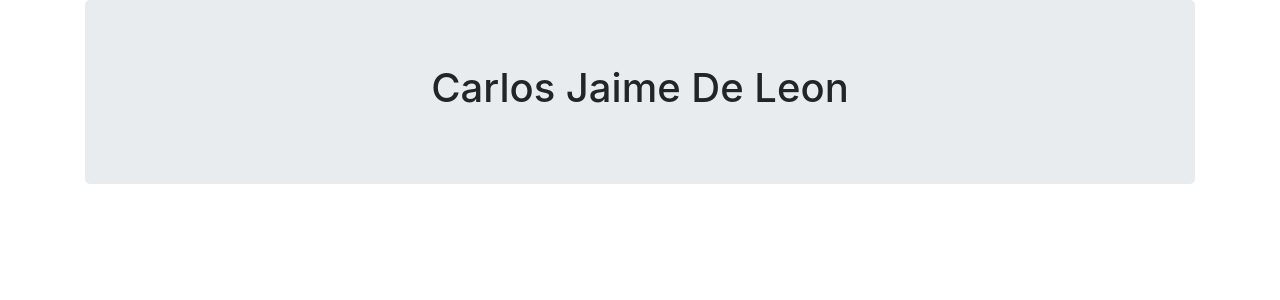
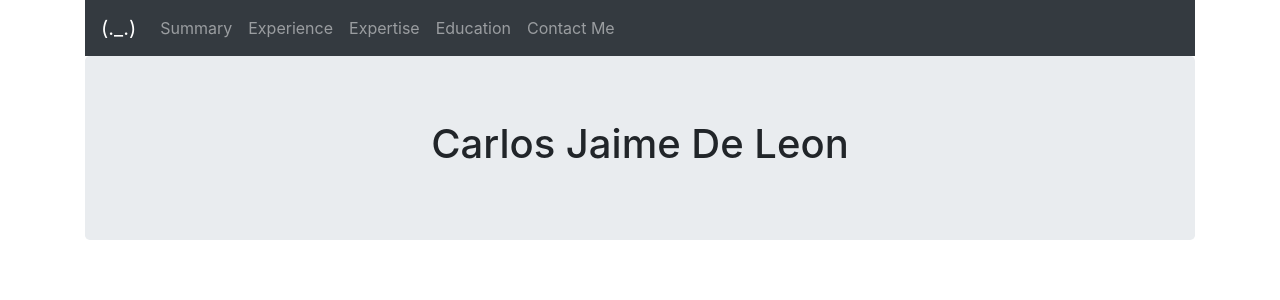
Before and after one commit to cjcdeleon/dev-portfolio-reactjs, a React (Create React App) app: page / in a window 1280 px wide. Shown: the top 300 px of the page. Built offline with nearby package versions, Linux system fonts and the light colour scheme.

Commit message:
add navigation bar

```diff
--- a/src/App.js
+++ b/src/App.js
@@ -1,11 +1,29 @@
 import './App.css';
-import { Container, Jumbotron, ToastHeader } from 'react-bootstrap';
+import { Container, Jumbotron, Row, Col } from 'react-bootstrap';
+import Navigation from './components/Navigation';
+
+const data = {
+  navSections: [
+  "Summary"
+  ,"Experience"
+  ,"Expertise"
+  ,"Education"
+  ,"Contact Me"
+  ]
+};
 
 const App = () => (
   <Container>
-    <Jumbotron>
-      <h1 class="text-center">Carlos Jaime De Leon</h1>
-    </Jumbotron>
+    <Row>
+      <Col><Navigation navSections={data.navSections}/></Col>
+    </Row>
+    <Row>
+      <Col>
+        <Jumbotron>
+          <h1 class="text-center">Carlos Jaime De Leon</h1>
+        </Jumbotron>
+      </Col>
+    </Row>
   </Container>
 );
 
--- /dev/null
+++ b/src/components/Navigation.js
@@ -0,0 +1,22 @@
+import { Navbar, Nav } from 'react-bootstrap';
+
+const Navigation = ({navSections}) => {
+	return (
+	<>
+		<Navbar bg="dark" variant="dark" expand="lg">
+			<Navbar.Brand href="#about">(._.)</Navbar.Brand>
+			<Navbar.Toggle aria-controls="basic-navbar-nav" />
+			<Navbar.Collapse id="basic-navbar-nav">
+				<Nav className="mr-auto">
+					{navSections.map(value => (
+					<Nav.Link href={`#${value}`}>{value}</Nav.Link>
+					))
+					}
+				</Nav>
+			</Navbar.Collapse>
+		</Navbar>
+	</>
+	);
+}
+
+export default Navigation;
```
